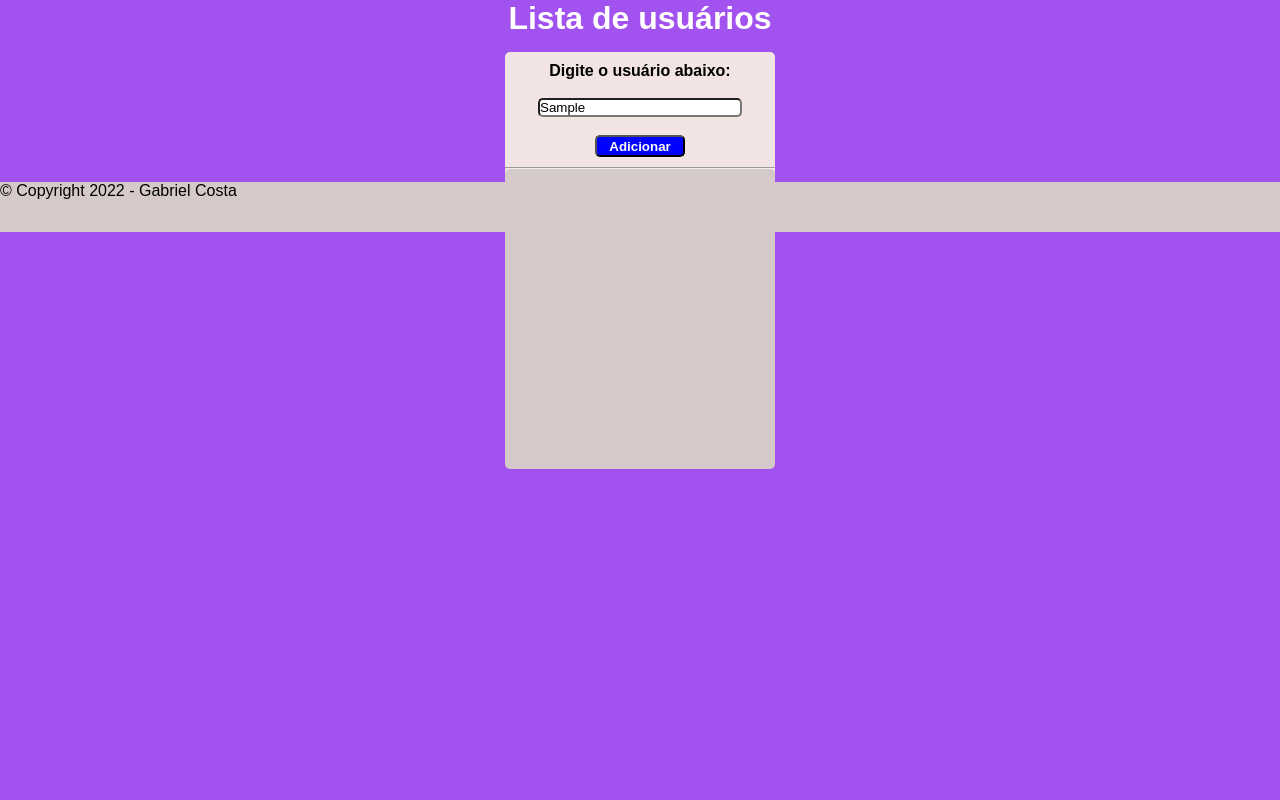
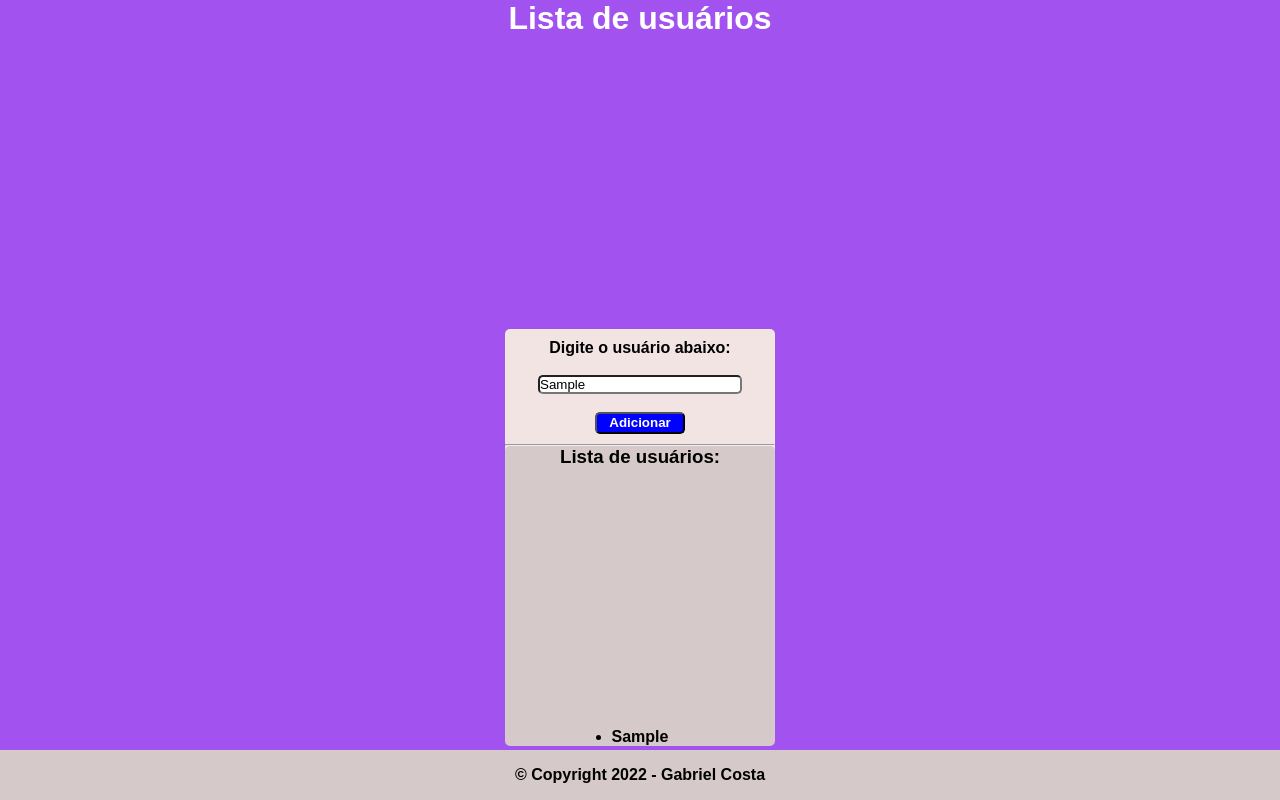
Before and after one commit to gcseixas/curso-programacao-web, a plain HTML site: page Aula29/index.html in a window 1280 px wide. Both pictures are taken after typing "Sample" into the empty fields and a click on the button "Adicionar". Drawn offline with Linux system fonts and the light colour scheme.

Commit message:
lista de usuários

```diff
--- a/Aula29/index.html
+++ b/Aula29/index.html
@@ -1,5 +1,5 @@
 <!DOCTYPE html>
-<html lang="en">
+<html lang="Pt-br">
 
 <head>
     <meta charset="UTF-8">
@@ -25,24 +25,22 @@
 
             <div class="caixa1">
 
-                <label for="fname">Digite o usuário abaixo:</label><br>
-                <input type="text" id="fname" name="fname"><br>
-                <button>Adicionar</button>
+                <label for="itemLista">Digite o usuário abaixo:</label><br>
+                <input type="text" id="itemLista" name="itemLista"><br>
+                <button onclick="criarLista()">Adicionar</button>
             </div>
             <hr>
             <div class="caixa2">
 
+                <h3>Lista de usuários:</h3>
+                <div id="resultado">
 
+                    <ul></ul>
+
+                </div>
             </div>
 
         </div>
-
-
-
-
-
-
-
 
     </main>
 
--- a/Aula29/src/css/style.css
+++ b/Aula29/src/css/style.css
@@ -7,28 +7,16 @@
 
 html,
 body {
-  width: 100%;
-  height: 100%;
-}
-
-body {
+  width: 100vw;
+  height: 100vh;
   background-color: rgb(162, 82, 238);
   display: flex;
   flex-direction: column;
-  /* justify-content: center; */
-  /* align-items: center; */
-}
-
-header,
-main {
-  display: flex;
-  flex-direction: column;
-  justify-content: center;
+  justify-content: space-between;
   align-items: center;
 }
 
 header {
-  margin-bottom: 15px;
   color: white;
   font-weight: bold;
 }
@@ -62,20 +50,27 @@ input {
   width: 200px;
 }
 
+h3 {
+  margin-bottom: 10px;
+}
 div.caixa2 {
+  display: flex;
+  flex-direction: column;
   background-color: rgb(214, 201, 201);
   height: 300px;
   width: 270px;
   border-radius: 5px;
   font-weight: bold;
+  justify-content: space-between;
+  align-items: center;
 }
 
 footer {
-  /* display: flex; */
-  /* flex-direction: column; */
-  justify-content: flex-end;
+  display: flex;
+  justify-content: center;
   height: 50px;
-  width: 100%;
+  width: 100vw;
   background-color: rgb(214, 201, 201);
-
+  font-weight: bold;
+  align-items: center;
 }
--- a/Aula29/src/js/script.js
+++ b/Aula29/src/js/script.js
@@ -0,0 +1,28 @@
+const criarLista = () => {
+  let lista = Array();
+
+  let listaItem = document.querySelector("#itemLista");
+  let listaResultado = document.querySelector("#resultado ul");
+
+  //   console.log(listaResultado)
+  if (listaItem.value.length !== 0) {
+    addItems(lista, listaItem.value);
+    exibirLista(lista, listaResultado)
+  } else {
+    exibirErro();
+  }
+};
+
+function exibirErro() {
+  alert("Erro, digite o usuário no campo correspondente");
+}
+
+function addItems(lista, listaItem) {
+  lista.push(listaItem);
+}
+
+const exibirLista = (array, result) => {
+  for (let i = 0; i < array.length; i++) {
+    result.innerHTML += `<li>${array[i]}</li>`;
+  }
+};
```
